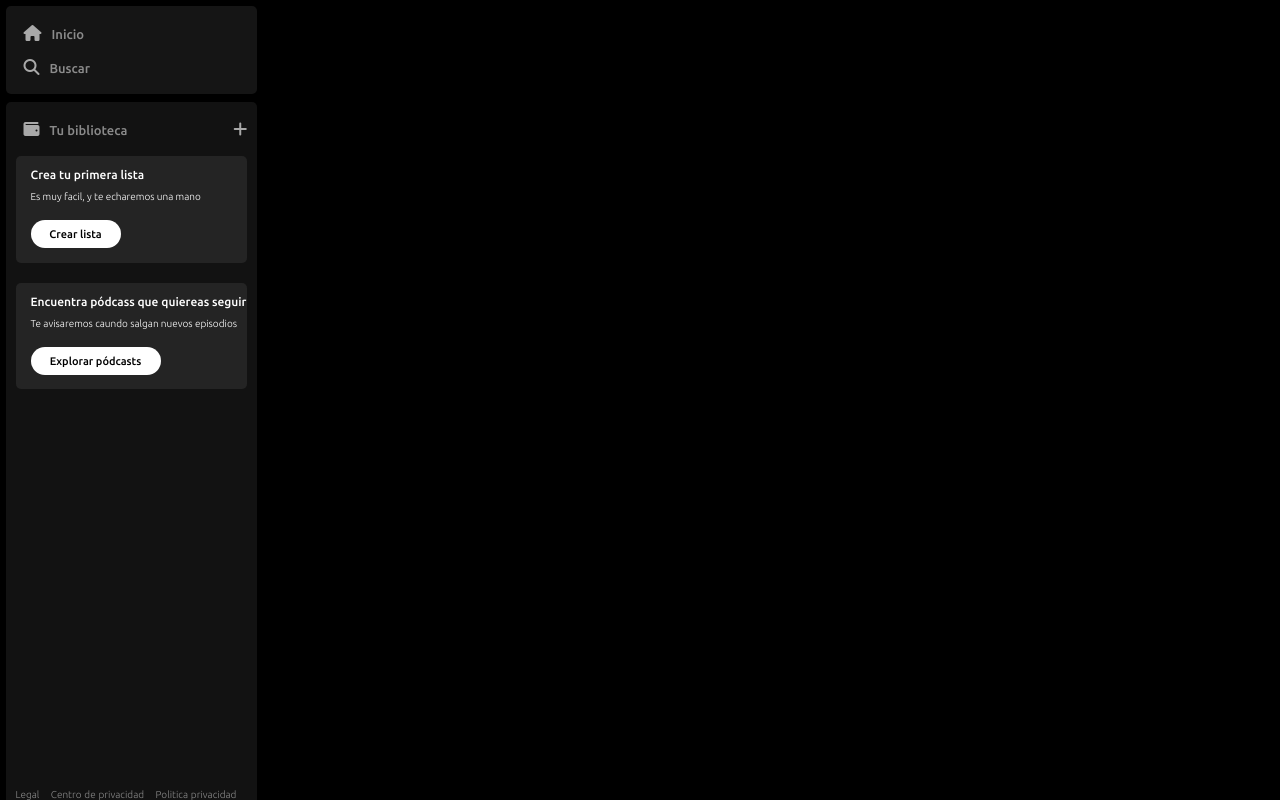
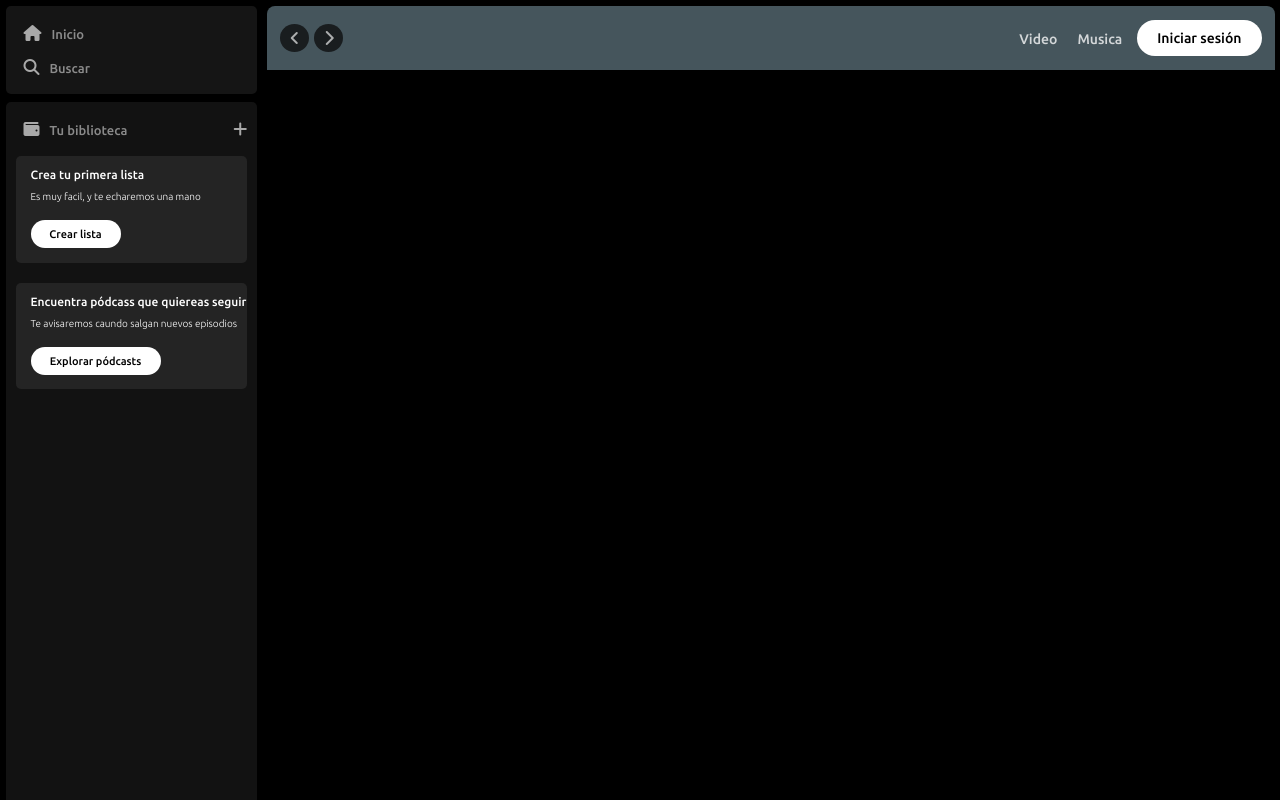
Before and after one commit to JheysonJhair/app_angular_client_soundthezer, an Angular app: page / in a window 1280 px wide. Shown: the top 800 px of the page. Built offline with nearby package versions, Linux system fonts and the light colour scheme; a web font is replaced by a local one.

Commit message:
Modificando diseño del componente head

```diff
--- a/src/app/components/aside/aside.component.css
+++ b/src/app/components/aside/aside.component.css
@@ -95,7 +95,7 @@ p {
 
 }
 .copi{
-    margin-top: 400px;
+    margin-top: 450px;
     text-align: justify;
 }
 .copi p{
--- a/src/app/components/head/head.component.css
+++ b/src/app/components/head/head.component.css
@@ -0,0 +1,57 @@
+.contenedor {
+    display: flex;
+    justify-content: space-between;
+    background-color: hsl(198.26,14.29%,31.57%);
+    border-top-left-radius: 8px;
+    border-top-right-radius: 8px;
+}
+
+  .izquierda {
+    display: flex;
+    align-items: center;
+    margin-left: 13px;
+  }
+
+  .derecha {
+    display: flex;
+    align-items: center;
+    margin-right: 13px;
+  }
+
+  .derecha ul {
+    list-style: none;
+    display: flex;
+    gap: 10px;
+  }
+
+  .derecha ul li {
+    color: #000;
+  }
+  .cr{
+    border-radius: 50%;
+    background-color:  hsl(200, 11%, 11%);
+    width: 19px;
+    text-align: center;
+    padding: 5px;
+    color: #ffffffa4;
+    margin-right: 5px;
+    cursor: pointer;
+  }
+  .bl{
+    background-color: #fff;
+    margin-left: 10px;
+    border-radius: 35px;
+    font-size: 14px;
+    font-weight: 500;
+    cursor: pointer;
+    padding-left: 20px;
+    padding-right: 20px;
+    padding-top: 10px;
+    padding-bottom: 10px;
+  }
+  a{
+    color: #ffffffc4;
+    font-size: 14px;
+    margin-left: 5px;
+    margin-right: 5px;
+  }
--- a/src/app/components/head/head.component.html
+++ b/src/app/components/head/head.component.html
@@ -1 +1,19 @@
-<p>head works!</p>
+<div class="contenedor">
+    <div class="izquierda">
+        <div class="cr">
+            <i class="fa-solid fa-angle-left"></i>
+        </div>
+        <div class="cr">
+            <i class="fa-solid fa-chevron-right"></i>
+        </div>
+    </div>
+    <div class="derecha">
+        <ul>
+            <li><a href="">Video</a></li>
+            <li><a href="">Musica</a></li>
+        </ul>
+
+            <p class="bl">Iniciar sesión</p>
+
+    </div>
+</div>
--- a/src/app/components/video-player/video-player.component.html
+++ b/src/app/components/video-player/video-player.component.html
@@ -1 +1 @@
-<p>video-player works!</p>
+<app-head></app-head>
```
